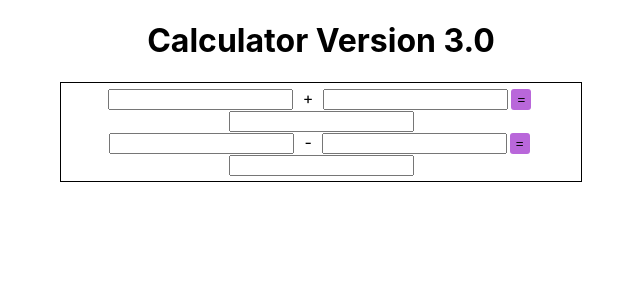
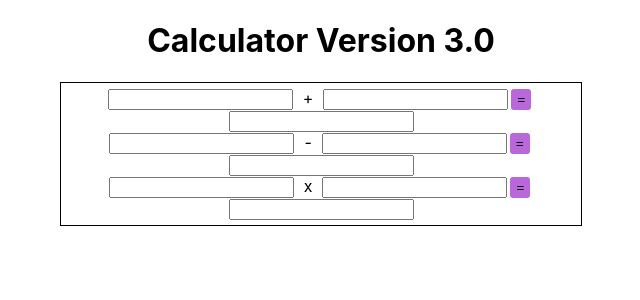
Before and after one commit to momopeachyh/react-calculator-3, a React (Create React App) app: page / in a window 1280 px wide. Shown: the top 300 px of the page, without its empty margins (319-959 px from the left). Built offline with nearby package versions, Linux system fonts and the light colour scheme.

Commit message:
Multiplication function

```diff
--- a/src/CalcContainer.js
+++ b/src/CalcContainer.js
@@ -1,6 +1,7 @@
 import React from "react";
 import Addition from "./Addition";
 import Subtraction from "./Subtraction";
+import Multiplication from "./Multiplication";
 import "./CalcContainer.css";
 
 function CalcContainer() {
@@ -8,6 +9,7 @@ function CalcContainer() {
     <div className="CalcContainer">
       <Addition />
       <Subtraction />
+      <Multiplication />
     </div>
   );
 }
--- /dev/null
+++ b/src/Multiplication.js
@@ -0,0 +1,28 @@
+import React, { useState } from "react";
+import "./CalcContainer.css";
+
+function Multiplication() {
+  const [multAns, setMultAns] = useState("");
+
+  function calcProduct(event) {
+    event.preventDefault();
+    let mult1 = document.getElementById("mult1").value;
+    let mult2 = document.getElementById("mult2").value;
+    let product = Number(mult1) * Number(mult2);
+    setMultAns(product);
+  }
+
+  return (
+    <div className="Multiplication">
+      <input type="number" id="mult1"></input>
+      <span className="operator">x</span>
+      <input type="number" id="mult2"></input>
+      <button className="equal-button" onClick={calcProduct}>
+        =
+      </button>
+      <input type="number" id="addAns" value={multAns}></input>
+    </div>
+  );
+}
+
+export default Multiplication;
```
